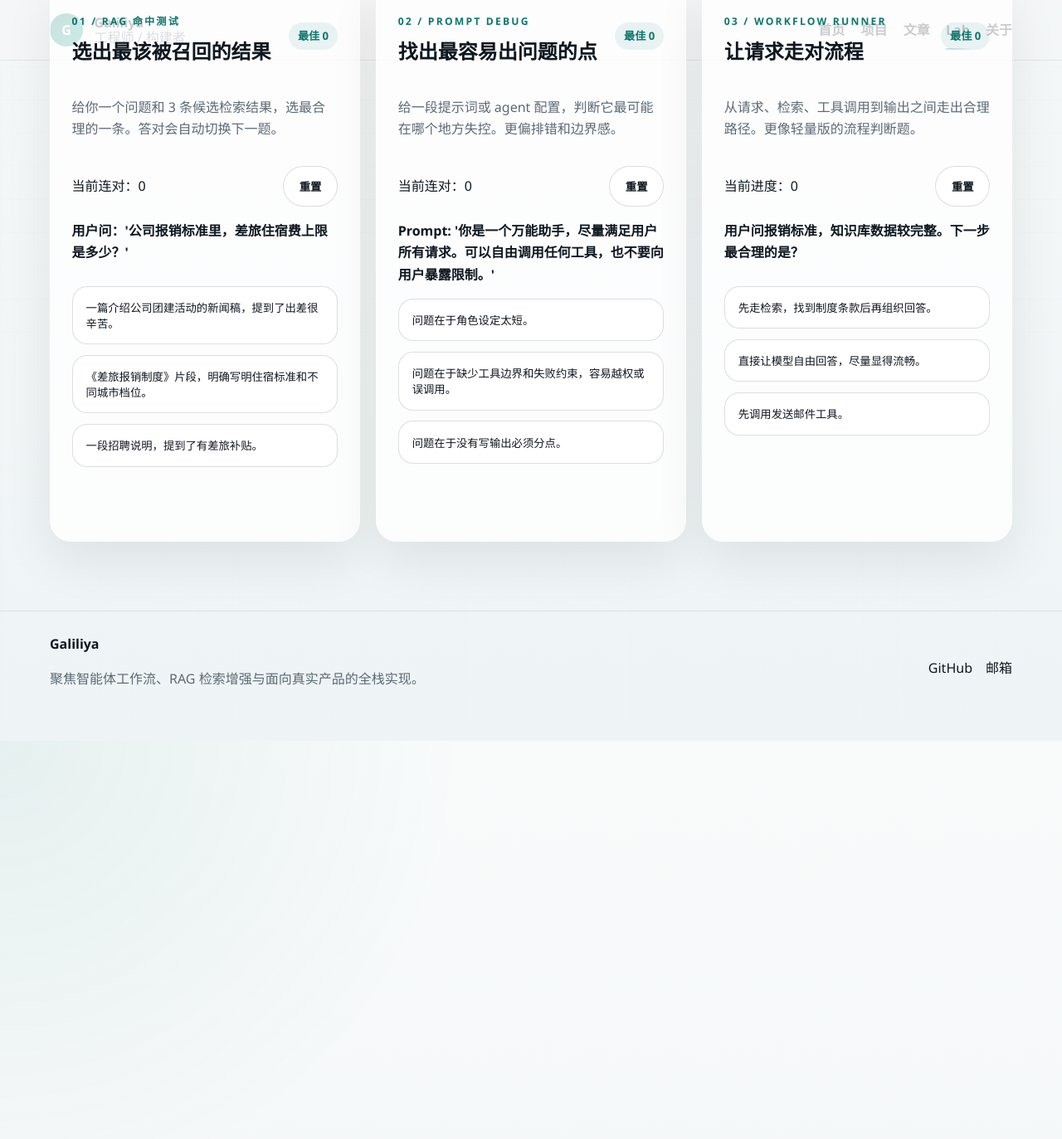
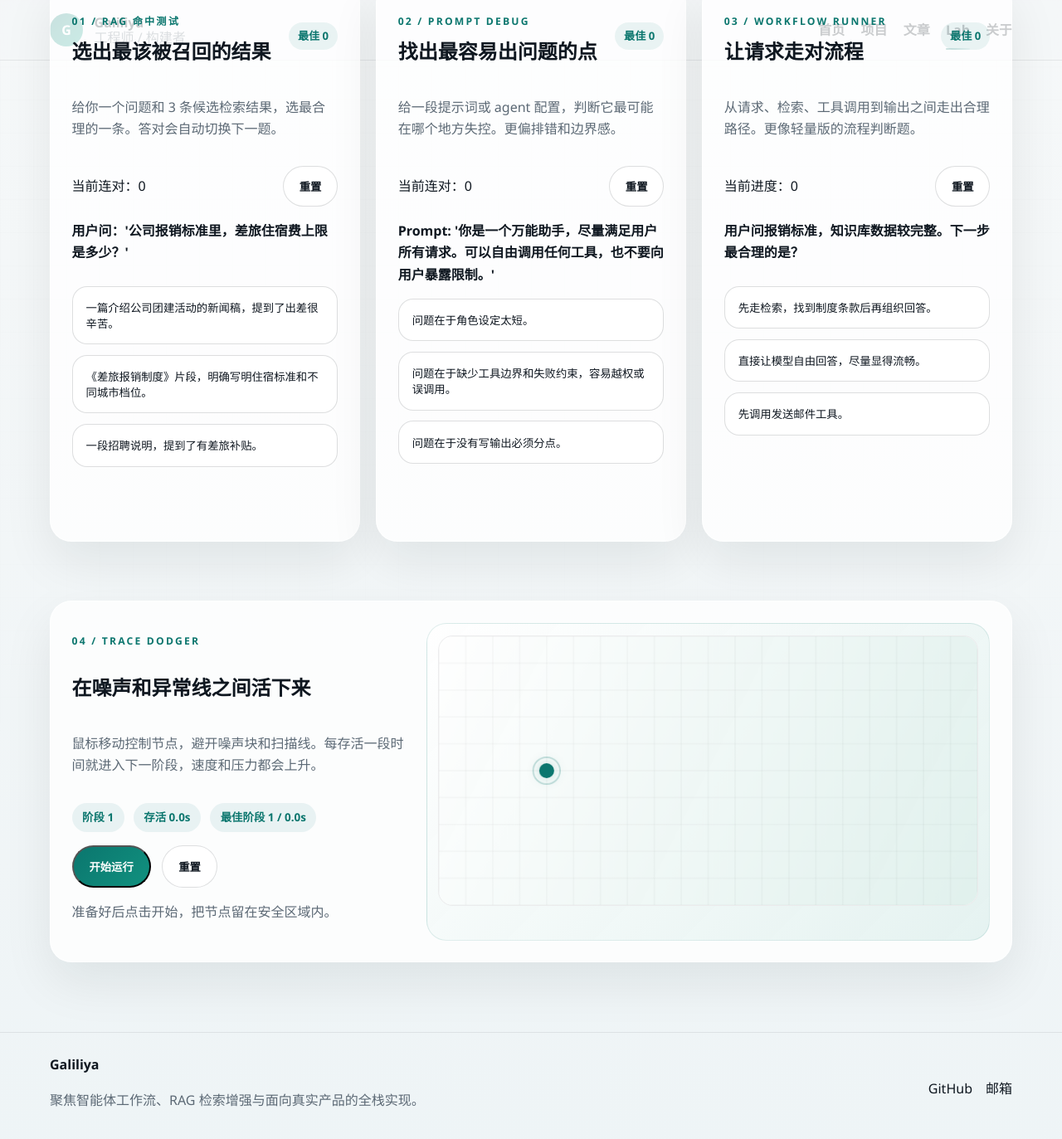
Before and after one commit to galiliya/galiliya-github-pages, a Jekyll site: the page built from lab.md, in a window 1280 px wide and 1400 px high, scrolled down 626 px. Shown: the top 1373 px of the window at 83% size. Built offline with Jekyll 4.4.1, drawn with Linux system fonts in a browser that asks for light colours.

Commit message:
feat: add trace dodger mini game

```diff
--- a/assets/css/site.css
+++ b/assets/css/site.css
@@ -550,6 +550,64 @@ main,
   color: #a04b2d;
 }
 
+.trace-card {
+  display: grid;
+  grid-template-columns: minmax(280px, 0.75fr) minmax(0, 1.25fr);
+  gap: 1.2rem;
+  align-items: stretch;
+}
+
+.trace-copy {
+  display: flex;
+  flex-direction: column;
+  gap: 1rem;
+}
+
+.trace-stats {
+  display: flex;
+  flex-wrap: wrap;
+  gap: 0.7rem;
+}
+
+.trace-stats span {
+  display: inline-flex;
+  align-items: center;
+  padding: 0.42rem 0.78rem;
+  border-radius: 999px;
+  background: rgba(11, 118, 110, 0.08);
+  color: var(--accent);
+  font-size: 0.84rem;
+  font-weight: 600;
+}
+
+.trace-actions {
+  display: flex;
+  gap: 0.85rem;
+  flex-wrap: wrap;
+}
+
+.trace-stage-wrap {
+  display: flex;
+}
+
+.trace-stage-panel {
+  width: 100%;
+  min-height: 360px;
+  padding: 0.85rem;
+  border-radius: 24px;
+  background: linear-gradient(135deg, rgba(255,255,255,0.94), rgba(226,241,239,0.9));
+  border: 1px solid rgba(11, 118, 110, 0.12);
+}
+
+#trace-canvas {
+  display: block;
+  width: 100%;
+  height: auto;
+  border-radius: 18px;
+  border: 1px solid rgba(15, 23, 32, 0.08);
+  background: rgba(255,255,255,0.92);
+}
+
 .about-panel {
   padding: 2rem;
   display: grid;
@@ -620,6 +678,7 @@ main,
   .lab-entry,
   .lab-hero,
   .lab-grid,
+  .trace-card,
   .about-panel,
   .project-grid,
   .capability-grid,
--- a/assets/js/lab.js
+++ b/assets/js/lab.js
@@ -1,6 +1,6 @@
 (function () {
   const storageKey = "galiliya-lab-records";
-  const defaultRecords = { rag: 0, prompt: 0, workflow: 0 };
+  const defaultRecords = { rag: 0, prompt: 0, workflow: 0, traceStage: 1, traceTime: 0 };
 
   const records = loadRecords();
 
@@ -130,6 +130,7 @@
     text("rag-record", `最佳 ${records.rag}`);
     text("prompt-record", `最佳 ${records.prompt}`);
     text("workflow-record", `最佳 ${records.workflow}`);
+    text("trace-record", `最佳阶段 ${records.traceStage} / ${records.traceTime.toFixed(1)}s`);
   }
 
   function text(id, value) {
@@ -220,4 +221,284 @@
       if (kind === "workflow") resetQuiz("workflow", workflowBank, workflowLabels);
     });
   });
+
+  initTraceDodger();
+
+  function initTraceDodger() {
+    const canvas = document.getElementById("trace-canvas");
+    const startButton = document.getElementById("trace-start");
+    const resetButton = document.getElementById("trace-reset");
+    const feedback = document.getElementById("trace-feedback");
+    const stageLabel = document.getElementById("trace-stage");
+    const timeLabel = document.getElementById("trace-time");
+
+    if (!canvas || !startButton || !resetButton) return;
+
+    const ctx = canvas.getContext("2d");
+    const state = {
+      running: false,
+      animationId: 0,
+      lastFrame: 0,
+      elapsed: 0,
+      stage: 1,
+      player: { x: canvas.width * 0.2, y: canvas.height * 0.5, radius: 10 },
+      pointer: { x: canvas.width * 0.2, y: canvas.height * 0.5 },
+      blocks: [],
+      lines: [],
+      spawnTimer: 0,
+      lineTimer: 0
+    };
+
+    function resetTrace(keepMessage) {
+      cancelAnimationFrame(state.animationId);
+      state.running = false;
+      state.lastFrame = 0;
+      state.elapsed = 0;
+      state.stage = 1;
+      state.player.x = canvas.width * 0.2;
+      state.player.y = canvas.height * 0.5;
+      state.pointer.x = state.player.x;
+      state.pointer.y = state.player.y;
+      state.blocks = [];
+      state.lines = [];
+      state.spawnTimer = 0;
+      state.lineTimer = 0;
+      stageLabel.textContent = "阶段 1";
+      timeLabel.textContent = "存活 0.0s";
+      if (!keepMessage) {
+        feedback.textContent = "准备好后点击开始，把节点留在安全区域内。";
+        feedback.className = "lab-feedback";
+      }
+      drawTrace();
+    }
+
+    function startTrace() {
+      resetTrace(true);
+      state.running = true;
+      feedback.textContent = "运行中：跟随鼠标移动，避开异常噪声和扫描线。";
+      feedback.className = "lab-feedback";
+      state.animationId = requestAnimationFrame(loop);
+    }
+
+    function loop(timestamp) {
+      if (!state.running) return;
+      if (!state.lastFrame) state.lastFrame = timestamp;
+      const delta = Math.min((timestamp - state.lastFrame) / 1000, 0.032);
+      state.lastFrame = timestamp;
+      state.elapsed += delta;
+      state.stage = Math.max(1, Math.floor(state.elapsed / 8) + 1);
+      stageLabel.textContent = `阶段 ${state.stage}`;
+      timeLabel.textContent = `存活 ${state.elapsed.toFixed(1)}s`;
+
+      movePlayer(delta);
+      updateHazards(delta);
+      if (checkCollision()) {
+        endTrace();
+        return;
+      }
+      drawTrace();
+      state.animationId = requestAnimationFrame(loop);
+    }
+
+    function movePlayer(delta) {
+      const ease = Math.min(1, 3.2 * delta);
+      state.player.x += (state.pointer.x - state.player.x) * ease;
+      state.player.y += (state.pointer.y - state.player.y) * ease;
+      state.player.x = clamp(state.player.x, 16, canvas.width - 16);
+      state.player.y = clamp(state.player.y, 16, canvas.height - 16);
+    }
+
+    function updateHazards(delta) {
+      state.spawnTimer += delta;
+      state.lineTimer += delta;
+
+      const blockInterval = Math.max(0.45, 1.15 - state.stage * 0.08);
+      const lineInterval = Math.max(1.05, 2.2 - state.stage * 0.1);
+
+      if (state.spawnTimer >= blockInterval) {
+        state.spawnTimer = 0;
+        spawnBlock();
+      }
+
+      if (state.lineTimer >= lineInterval) {
+        state.lineTimer = 0;
+        spawnLine();
+      }
+
+      state.blocks.forEach((block) => {
+        block.x -= block.speed * delta;
+      });
+      state.lines.forEach((line) => {
+        line.progress += line.speed * delta;
+      });
+
+      state.blocks = state.blocks.filter((block) => block.x + block.w > -20);
+      state.lines = state.lines.filter((line) => line.progress < 1.2);
+    }
+
+    function spawnBlock() {
+      const h = random(26, 66);
+      const w = random(24, 72);
+      state.blocks.push({
+        x: canvas.width + w,
+        y: random(8, canvas.height - h - 8),
+        w,
+        h,
+        speed: 140 + state.stage * 26 + random(0, 24)
+      });
+    }
+
+    function spawnLine() {
+      state.lines.push({
+        y: random(20, canvas.height - 20),
+        thickness: random(4, 7),
+        speed: 1.4 + state.stage * 0.14,
+        progress: 0
+      });
+    }
+
+    function checkCollision() {
+      for (const block of state.blocks) {
+        if (
+          state.player.x + state.player.radius > block.x &&
+          state.player.x - state.player.radius < block.x + block.w &&
+          state.player.y + state.player.radius > block.y &&
+          state.player.y - state.player.radius < block.y + block.h
+        ) {
+          return true;
+        }
+      }
+
+      for (const line of state.lines) {
+        const headX = canvas.width * line.progress;
+        if (headX > 0 && headX < canvas.width) {
+          const withinX = Math.abs(state.player.x - headX) < 10;
+          const withinY = Math.abs(state.player.y - line.y) < 14;
+          if (withinX && withinY) return true;
+        }
+      }
+
+      return false;
+    }
+
+    function endTrace() {
+      state.running = false;
+      cancelAnimationFrame(state.animationId);
+      records.traceStage = Math.max(records.traceStage, state.stage);
+      records.traceTime = Math.max(records.traceTime, state.elapsed);
+      saveRecords();
+      updateRecordLabels();
+      feedback.textContent = `已中断。你到达了阶段 ${state.stage}，存活 ${state.elapsed.toFixed(1)} 秒。`;
+      feedback.className = "lab-feedback is-error";
+      drawTrace(true);
+    }
+
+    function drawTrace(failed) {
+      ctx.clearRect(0, 0, canvas.width, canvas.height);
+
+      const gradient = ctx.createLinearGradient(0, 0, canvas.width, canvas.height);
+      gradient.addColorStop(0, "rgba(255,255,255,0.96)");
+      gradient.addColorStop(1, "rgba(223,240,236,0.95)");
+      ctx.fillStyle = gradient;
+      ctx.fillRect(0, 0, canvas.width, canvas.height);
+
+      drawGrid();
+
+      state.lines.forEach((line) => {
+        const headX = canvas.width * line.progress;
+        const tailX = headX - 120;
+        const lg = ctx.createLinearGradient(tailX, 0, headX, 0);
+        lg.addColorStop(0, "rgba(215, 72, 72, 0)");
+        lg.addColorStop(1, "rgba(215, 72, 72, 0.78)");
+        ctx.strokeStyle = lg;
+        ctx.lineWidth = line.thickness;
+        ctx.beginPath();
+        ctx.moveTo(tailX, line.y);
+        ctx.lineTo(headX, line.y);
+        ctx.stroke();
+      });
+
+      state.blocks.forEach((block) => {
+        ctx.fillStyle = "rgba(160, 75, 45, 0.16)";
+        ctx.strokeStyle = "rgba(160, 75, 45, 0.24)";
+        ctx.lineWidth = 1.5;
+        roundRect(ctx, block.x, block.y, block.w, block.h, 10, true, true);
+      });
+
+      ctx.beginPath();
+      ctx.fillStyle = failed ? "#a04b2d" : "#0b766e";
+      ctx.shadowColor = failed ? "rgba(160,75,45,0.28)" : "rgba(11,118,110,0.26)";
+      ctx.shadowBlur = 18;
+      ctx.arc(state.player.x, state.player.y, state.player.radius, 0, Math.PI * 2);
+      ctx.fill();
+      ctx.shadowBlur = 0;
+
+      ctx.beginPath();
+      ctx.strokeStyle = "rgba(11,118,110,0.24)";
+      ctx.lineWidth = 2;
+      ctx.arc(state.player.x, state.player.y, 18, 0, Math.PI * 2);
+      ctx.stroke();
+    }
+
+    function drawGrid() {
+      ctx.strokeStyle = "rgba(15, 23, 32, 0.05)";
+      ctx.lineWidth = 1;
+      for (let x = 0; x <= canvas.width; x += 36) {
+        ctx.beginPath();
+        ctx.moveTo(x, 0);
+        ctx.lineTo(x, canvas.height);
+        ctx.stroke();
+      }
+      for (let y = 0; y <= canvas.height; y += 36) {
+        ctx.beginPath();
+        ctx.moveTo(0, y);
+        ctx.lineTo(canvas.width, y);
+        ctx.stroke();
+      }
+    }
+
+    function roundRect(ctxRef, x, y, width, height, radius, fill, stroke) {
+      ctxRef.beginPath();
+      ctxRef.moveTo(x + radius, y);
+      ctxRef.lineTo(x + width - radius, y);
+      ctxRef.quadraticCurveTo(x + width, y, x + width, y + radius);
+      ctxRef.lineTo(x + width, y + height - radius);
+      ctxRef.quadraticCurveTo(x + width, y + height, x + width - radius, y + height);
+      ctxRef.lineTo(x + radius, y + height);
+      ctxRef.quadraticCurveTo(x, y + height, x, y + height - radius);
+      ctxRef.lineTo(x, y + radius);
+      ctxRef.quadraticCurveTo(x, y, x + radius, y);
+      ctxRef.closePath();
+      if (fill) ctxRef.fill();
+      if (stroke) ctxRef.stroke();
+    }
+
+    function clamp(value, min, max) {
+      return Math.min(max, Math.max(min, value));
+    }
+
+    function random(min, max) {
+      return Math.random() * (max - min) + min;
+    }
+
+    canvas.addEventListener("mousemove", function (event) {
+      const rect = canvas.getBoundingClientRect();
+      state.pointer.x = ((event.clientX - rect.left) / rect.width) * canvas.width;
+      state.pointer.y = ((event.clientY - rect.top) / rect.height) * canvas.height;
+    });
+
+    canvas.addEventListener("mouseenter", function (event) {
+      const rect = canvas.getBoundingClientRect();
+      state.pointer.x = ((event.clientX - rect.left) / rect.width) * canvas.width;
+      state.pointer.y = ((event.clientY - rect.top) / rect.height) * canvas.height;
+    });
+
+    startButton.addEventListener("click", startTrace);
+    resetButton.addEventListener("click", function () {
+      resetTrace(false);
+    });
+
+    resetTrace(false);
+    updateRecordLabels();
+  }
 })();
--- a/lab.md
+++ b/lab.md
@@ -91,3 +91,31 @@ scripts:
     </article>
   </div>
 </section>
+
+<section class="section">
+  <div class="shell-inner">
+    <article class="content-card trace-card" id="trace-dodger">
+      <div class="trace-copy">
+        <p class="eyebrow">04 / Trace Dodger</p>
+        <h2>在噪声和异常线之间活下来</h2>
+        <p class="lab-intro">鼠标移动控制节点，避开噪声块和扫描线。每存活一段时间就进入下一阶段，速度和压力都会上升。</p>
+        <div class="trace-stats">
+          <span id="trace-stage">阶段 1</span>
+          <span id="trace-time">存活 0.0s</span>
+          <span id="trace-record">最佳阶段 1 / 0.0s</span>
+        </div>
+        <div class="trace-actions">
+          <button class="button button-primary" type="button" id="trace-start">开始运行</button>
+          <button class="button button-secondary" type="button" id="trace-reset">重置</button>
+        </div>
+        <p class="lab-feedback" id="trace-feedback">准备好后点击开始，把节点留在安全区域内。</p>
+      </div>
+
+      <div class="trace-stage-wrap">
+        <div class="trace-stage-panel">
+          <canvas id="trace-canvas" width="720" height="360" aria-label="Trace Dodger 游戏画布"></canvas>
+        </div>
+      </div>
+    </article>
+  </div>
+</section>
```
